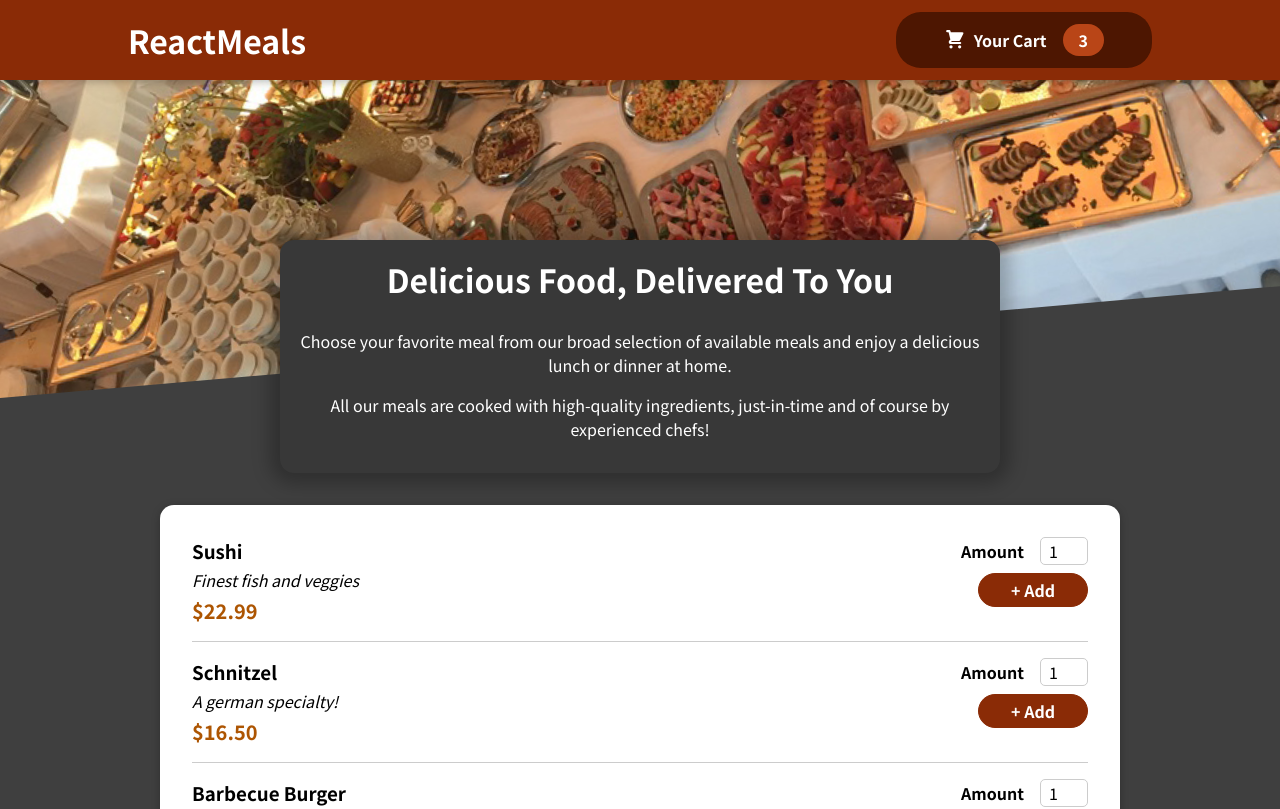
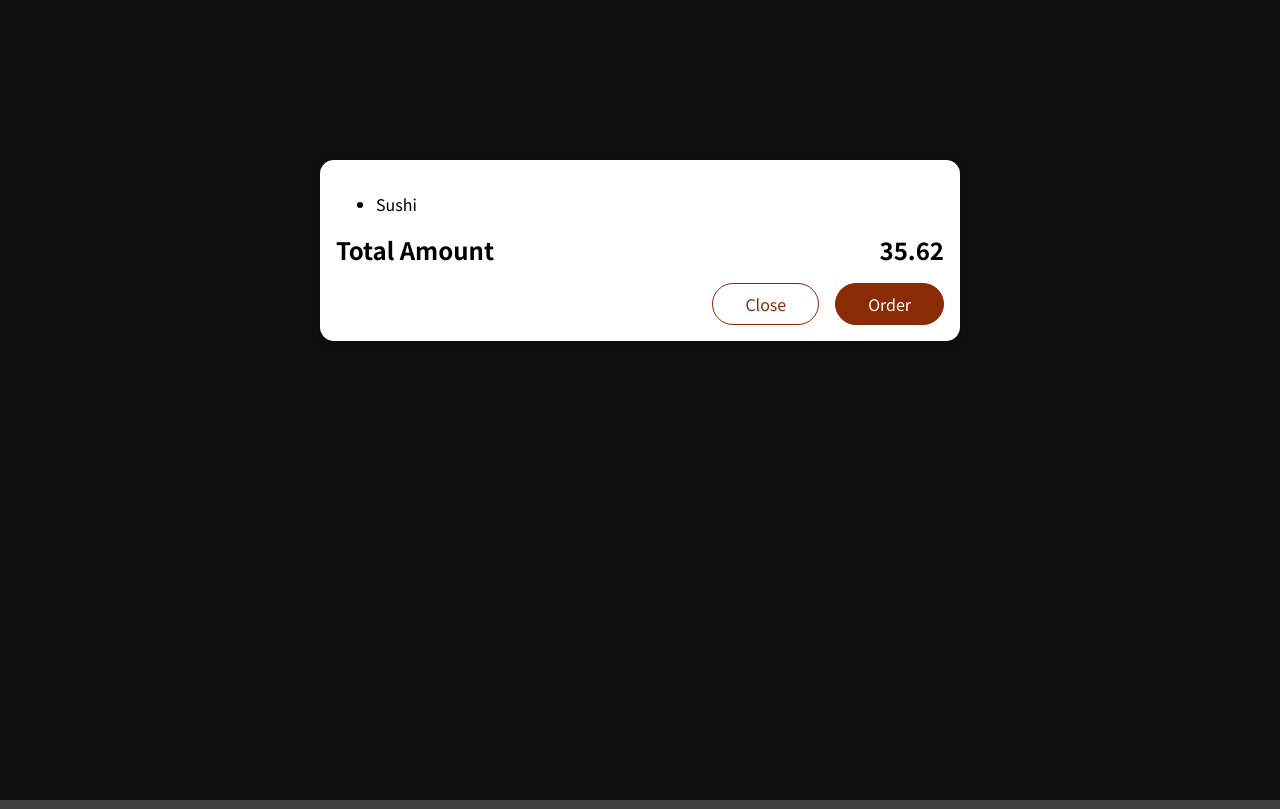
Before and after one commit to Thalam-Vamsi-Krishna/restaurant-app-react, a React (Create React App) app: page / in a window 1280 px wide. Shown: the top 809 px of the page. Built offline with nearby package versions, Linux system fonts and the light colour scheme.

Commit message:
successfully implemented

```diff
--- a/public/index.html
+++ b/public/index.html
@@ -28,6 +28,7 @@
   </head>
   <body>
     <noscript>You need to enable JavaScript to run this app.</noscript>
+    <div id="overlays"></div>
     <div id="root"></div>
     <!--
       This HTML file is a template.
--- a/src/App.js
+++ b/src/App.js
@@ -1,27 +1,18 @@
-import { Fragment, useState } from 'react';
+import { Fragment } from "react";
 
-import Header from './components/Layout/Header';
-import Meals from './components/Meals/Meals';
-import Cart from './components/Cart/Cart';
+import Header from "./components/Layout/Header";
+import Meals from "./components/Meals/Meals";
+import Cart from "./components/Cart/Cart";
 
 function App() {
-  const [cartIsShown, setCartIsShown] = useState(false);
-
-  const showCartHandler = () => {
-    setCartIsShown(true);
-  };
-
-  const hideCartHandler = () => {
-    setCartIsShown(false);
-  };
-
   return (
     <Fragment>
-      {cartIsShown && <Cart onClose={hideCartHandler} />}
-      <Header onShowCart={showCartHandler} />
-      <main>
-        <Meals />
-      </main>
+      <Cart>
+        <Header />
+        <main>
+          <Meals />
+        </main>
+      </Cart>
     </Fragment>
   );
 }
--- a/src/components/Cart/Cart.js
+++ b/src/components/Cart/Cart.js
@@ -1,30 +1,25 @@
-import Modal from '../UI/Modal';
-import classes from './Cart.module.css';
-
+import Modal from "../UI/Modal";
+import classes from "./Cart.module.css";
 const Cart = (props) => {
   const cartItems = (
-    <ul className={classes['cart-items']}>
-      {[{ id: 'c1', name: 'Sushi', amount: 2, price: 12.99 }].map((item) => (
+    <ul className={classes["cart-item"]}>
+      {[{ id: "c1", name: "Sushi", amount: 2, price: 12.99 }].map((item) => (
         <li>{item.name}</li>
       ))}
     </ul>
   );
-
   return (
-    <Modal onClose={props.onClose}>
+    <Modal>
       {cartItems}
       <div className={classes.total}>
         <span>Total Amount</span>
         <span>35.62</span>
       </div>
       <div className={classes.actions}>
-        <button className={classes['button--alt']} onClick={props.onClose}>
-          Close
-        </button>
+        <button className={classes["button--alt"]}>Close</button>
         <button className={classes.button}>Order</button>
       </div>
     </Modal>
   );
 };
-
 export default Cart;
--- a/src/components/Cart/Cart.module.css
+++ b/src/components/Cart/Cart.module.css
@@ -2,6 +2,8 @@
   list-style: none;
   margin: 0;
   padding: 0;
+  max-height: 20rem;
+  overflow: auto;
 }
 
 .total {
--- a/src/components/Layout/Header.js
+++ b/src/components/Layout/Header.js
@@ -9,7 +9,7 @@ const Header = (props) => {
     <Fragment>
       <header className={classes.header}>
         <h1>ReactMeals</h1>
-        <HeaderCartButton onClick={props.onShowCart} />
+        <HeaderCartButton />
       </header>
       <div className={classes['main-image']}>
         <img src={mealsImage} alt='A table full of delicious food!' />
--- a/src/components/Layout/HeaderCartButton.js
+++ b/src/components/Layout/HeaderCartButton.js
@@ -3,7 +3,7 @@ import classes from './HeaderCartButton.module.css';
 
 const HeaderCartButton = (props) => {
   return (
-    <button className={classes.button} onClick={props.onClick}>
+    <button className={classes.button}>
       <span className={classes.icon}>
         <CartIcon />
       </span>
--- a/src/components/UI/Modal.js
+++ b/src/components/UI/Modal.js
@@ -1,10 +1,10 @@
-import { Fragment } from 'react';
-import ReactDOM from 'react-dom';
+import { Fragment } from "react";
+import ReactDOM from "react-dom";
 
-import classes from './Modal.module.css';
+import classes from "./Modal.module.css";
 
 const Backdrop = (props) => {
-  return <div className={classes.backdrop} onClick={props.onClose}/>;
+  return <div className={classes.backdrop} />;
 };
 
 const ModalOverlay = (props) => {
@@ -15,12 +15,12 @@ const ModalOverlay = (props) => {
   );
 };
 
-const portalElement = document.getElementById('overlays');
+const portalElement = document.getElementById("overlays");
 
 const Modal = (props) => {
   return (
     <Fragment>
-      {ReactDOM.createPortal(<Backdrop onClose={props.onClose} />, portalElement)}
+      {ReactDOM.createPortal(<Backdrop />, portalElement)}
       {ReactDOM.createPortal(
         <ModalOverlay>{props.children}</ModalOverlay>,
         portalElement
```
